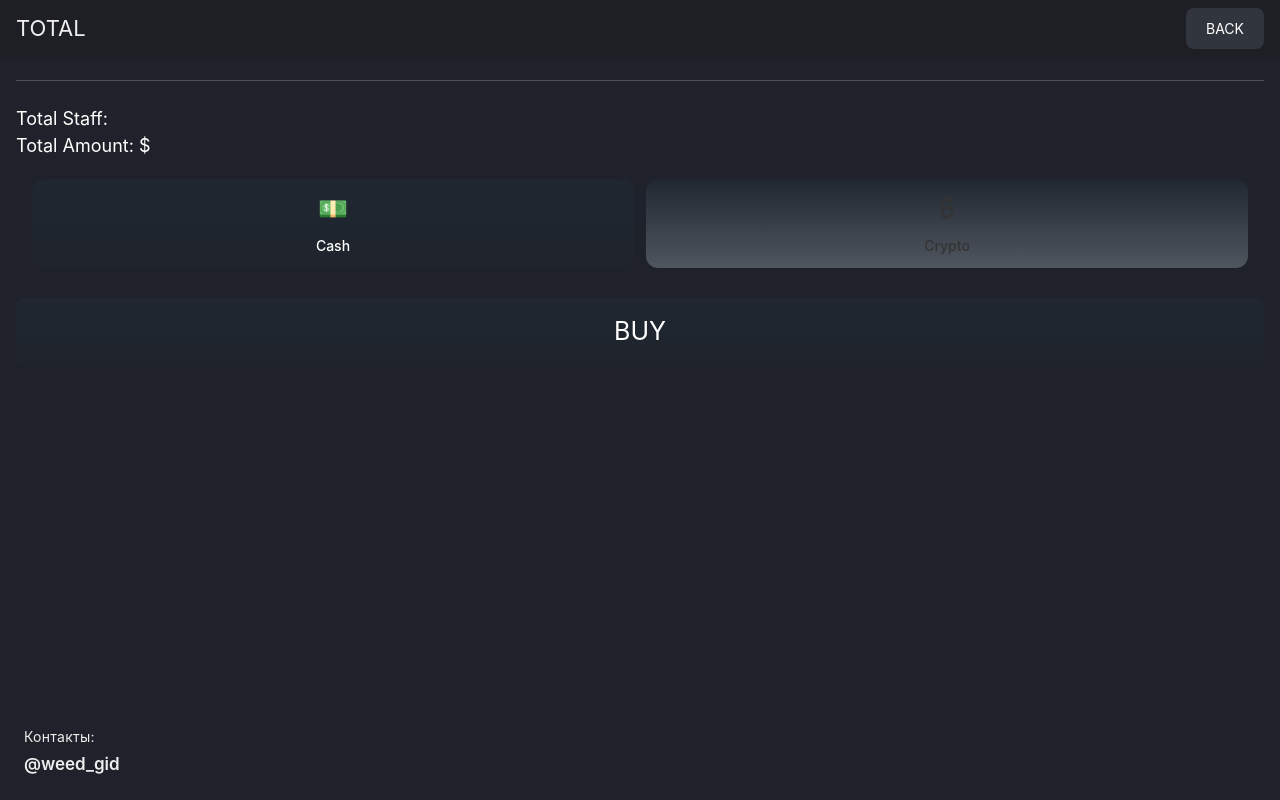
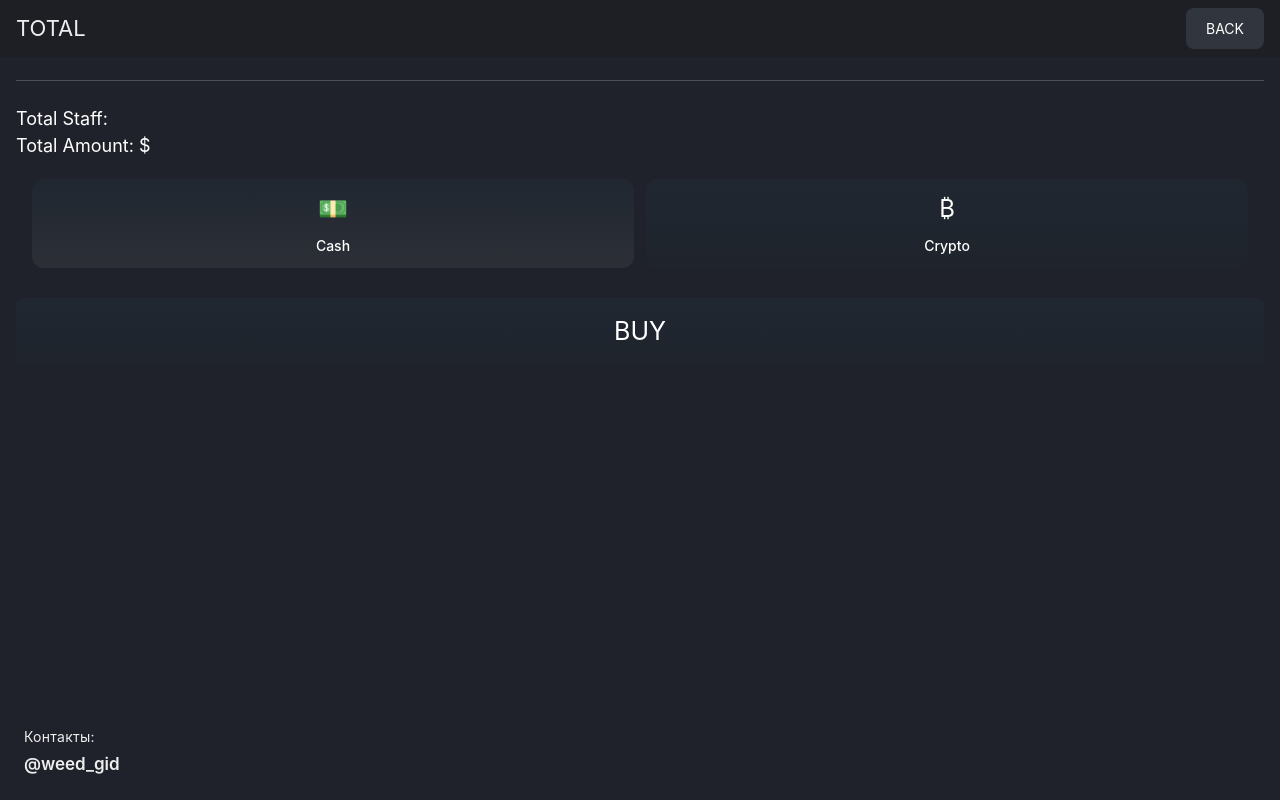
Before and after one commit to aa-rube/rico_ar_web, a React (Create React App) app: page /busket in a window 1280 px wide. Built offline with nearby package versions, Linux system fonts and the light colour scheme.

Commit message:
уже я меняю стили 2 кнопки для переключения способа оплаты

```diff
--- a/src/pages/basket/Basket.tsx
+++ b/src/pages/basket/Basket.tsx
@@ -24,8 +24,8 @@ const PaymentMethodButton = ({
           alignItems: 'center',
           justifyContent: 'center',
           padding: '12px 8px',
-          background: active ? 'linear-gradient(#202731, #1F242C)' : 'linear-gradient(#202731, #50565E)',
-          color: active ? 'white' : '#333',
+          background: active ? 'linear-gradient(#202731, #2C2F36)' : 'linear-gradient(#202731, #1F242C)',
+          color: active ? 'white' : '#ffffff',
           borderRadius: '12px',
           cursor: 'pointer',
           transition: 'all 0.3s ease',
```
